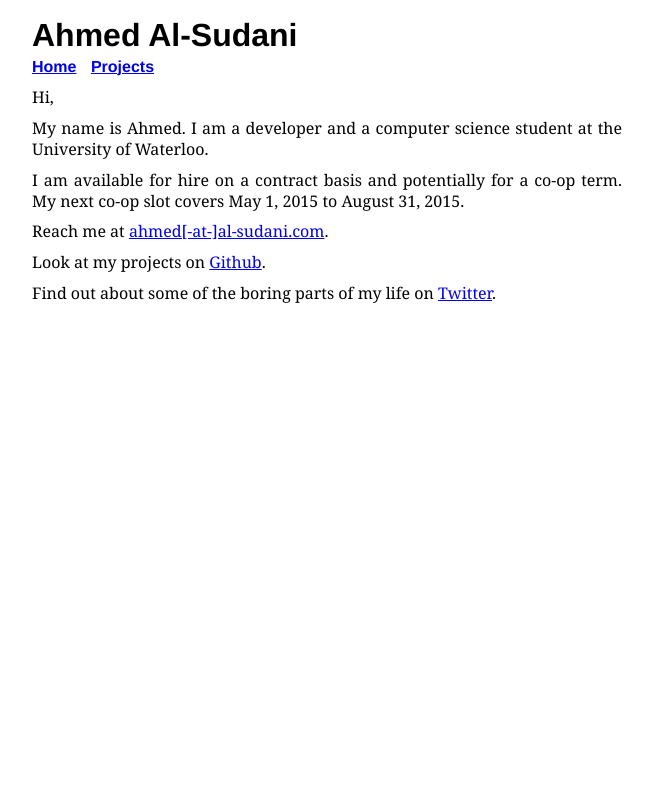
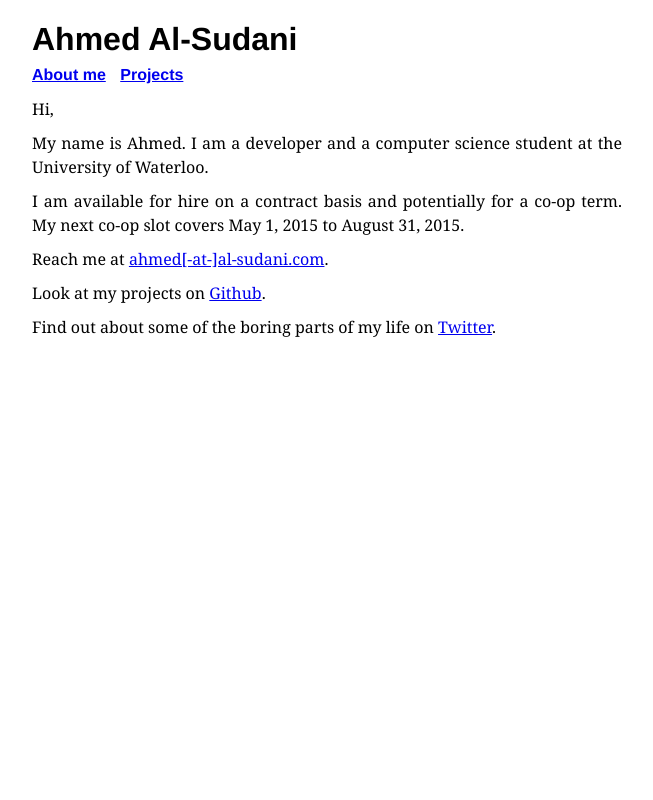
Before and after one commit to ahmedalsudani/alsudani, a Django app: page / in a window 1280 px wide. Shown: the whole page, without its empty margins (313-966 px from the left). Run offline with Django 3.2, Linux system fonts and the light colour scheme; style sheets or scripts are compiled from the project's sources; some libraries are stand-ins or nearby versions.

Commit message:
Increase line spacing, change home title to about me

```diff
--- a/alsudani/assets/sass/style.scss
+++ b/alsudani/assets/sass/style.scss
@@ -21,7 +21,7 @@ nav {
   -webkit-box-sizing: border-box; /* Safari/Chrome, other WebKit */
   -moz-box-sizing: border-box;    /* Firefox, other Gecko */
   box-sizing: border-box;         /* Opera/IE 8+ */
-  line-height: 1.3em;
+  line-height: 1.5em;
 }
 
 html {
--- a/alsudani/templates/base.html
+++ b/alsudani/templates/base.html
@@ -37,7 +37,7 @@
         {% block nav %}
             <nav>
                 <ul>
-                    <li><a href="{% url 'index' %}">Home</a></li>
+                    <li><a href="{% url 'index' %}">About me</a></li>
                     <li><a href="{% url 'projects_home' %}">Projects</a></li>
                     {% comment %}
                     <li><a href="/resume/"></a></li>
```
